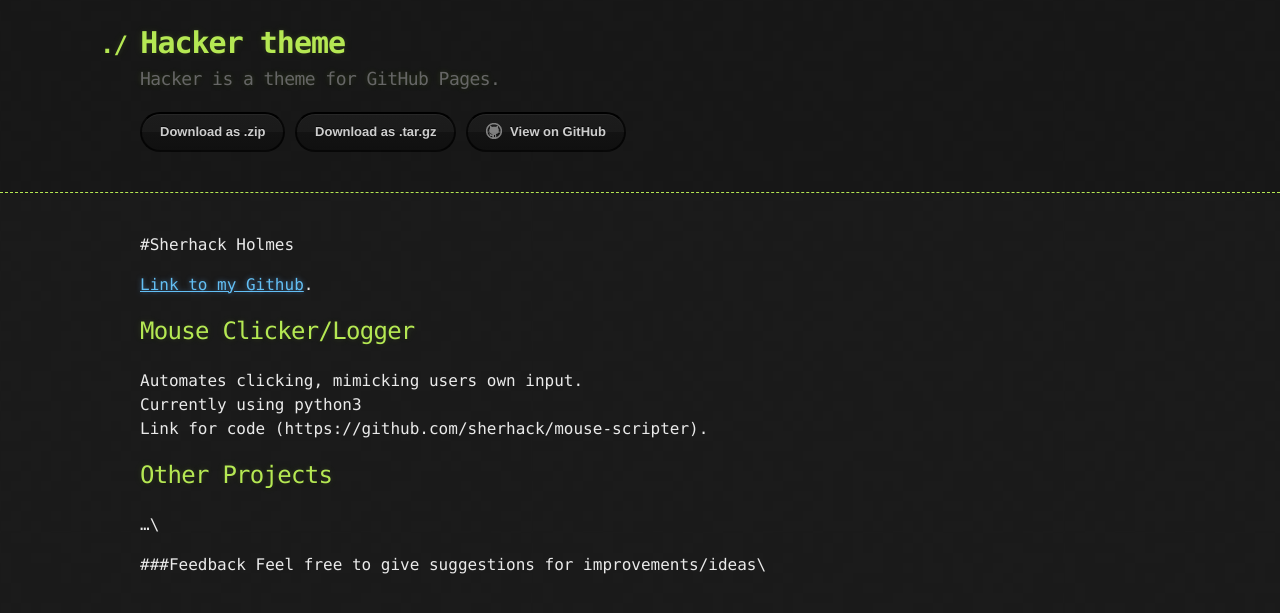
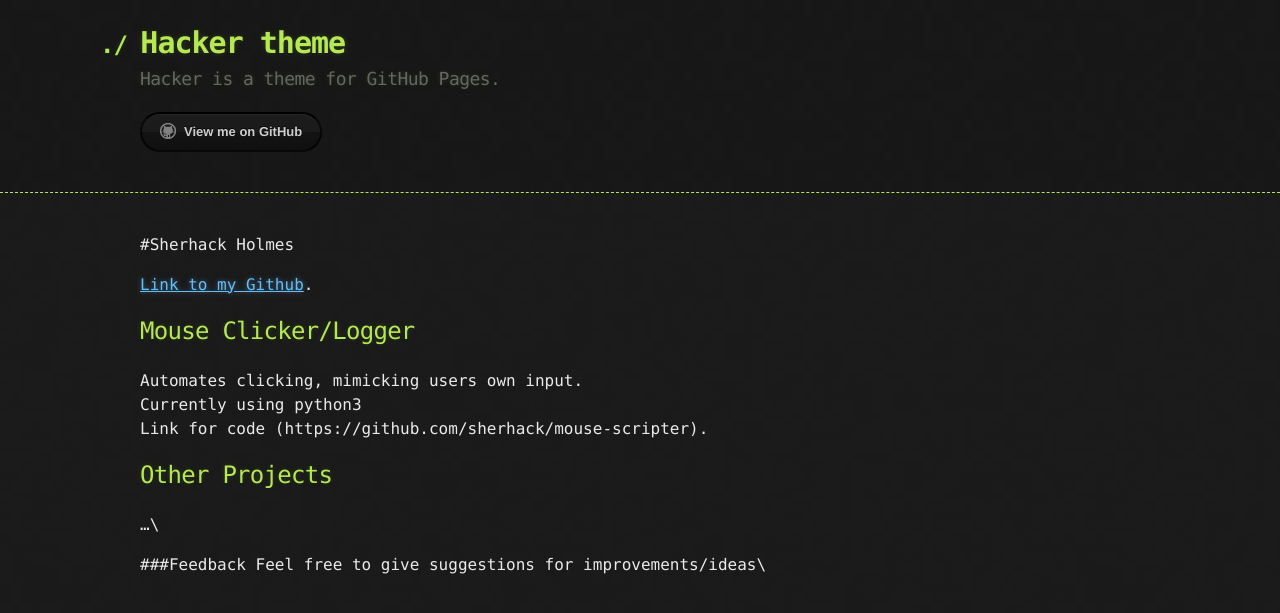
Before and after one commit to sherhack/sherhack.github.io, a Jekyll site: the page built from index.md, in a window 1280 px wide. Shown: the top 613 px of the page. Built offline with Jekyll 4.4.1, drawn with Linux system fonts in a browser that asks for light colours; our own code applies the rules of GitHub Pages for plain Markdown files.

Commit message:
Update default.html

```diff
--- a/_layouts/default.html
+++ b/_layouts/default.html
@@ -19,11 +19,7 @@
         <h2>{{ site.description | default: site.github.project_tagline }}</h2>
 
         <section id="downloads">
-          {% if site.show_downloads %}
-            <a href="{{ site.github.zip_url }}" class="btn">Download as .zip</a>
-            <a href="{{ site.github.tar_url }}" class="btn">Download as .tar.gz</a>
-          {% endif %}
-          <a href="{{ site.github.repository_url }}" class="btn btn-github"><span class="icon"></span>View on GitHub</a>
+          <a href="{{ site.github.repository_url }}" class="btn btn-github"><span class="icon"></span>View me on GitHub</a>
         </section>
       </div>
     </header>
```
